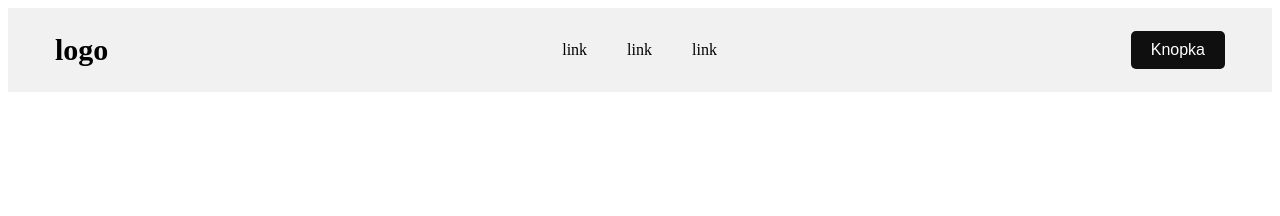
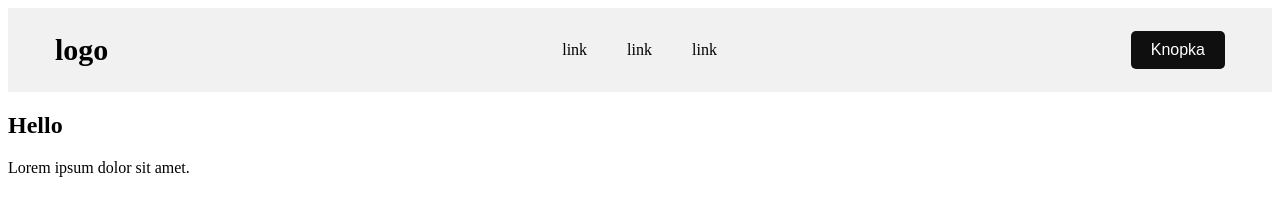
Before and after one commit to axadjon18/Git2, a plain HTML site: page index.html in a window 1280 px wide. Drawn offline with Linux system fonts and the light colour scheme.

Commit message:
commit branch

```diff
--- a/index.html
+++ b/index.html
@@ -26,7 +26,12 @@
         </div>
     </header>
 
-
+<section>
+    <div>
+        <h1>Hello</h1>
+        <p>Lorem ipsum dolor sit amet.</p>
+    </div>
+</section>
     <!-- -----------------header end--------------- -->
 </body>
 </html>
```
